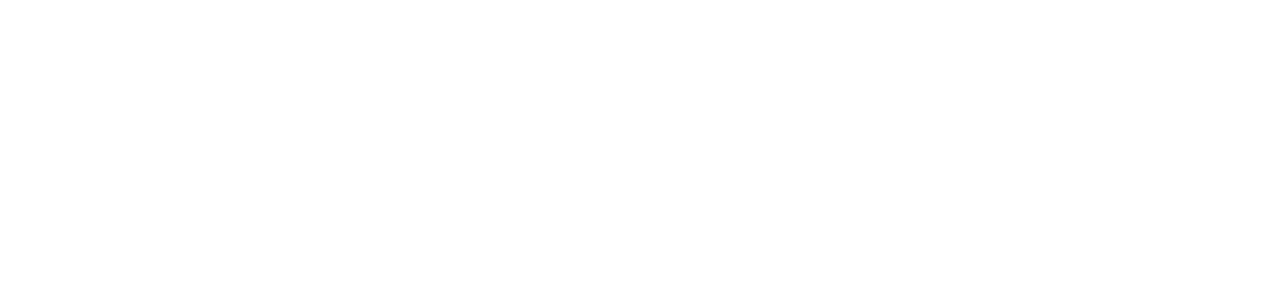
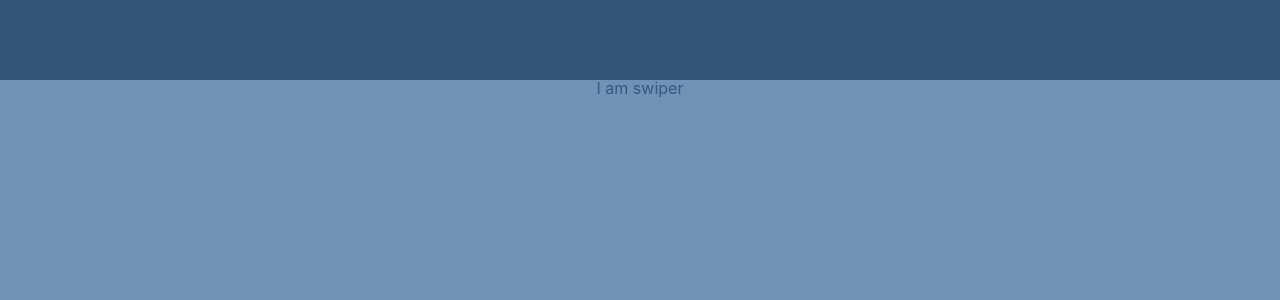
Before and after one commit to Symiac/EC_Base, a Vue app in the folder fontend/: page / in a window 1280 px wide. Shown: the top 300 px of the page. Built offline with nearby package versions, Linux system fonts and the light colour scheme.

Commit message:
init block

```diff
--- a/fontend/src/App.vue
+++ b/fontend/src/App.vue
@@ -1,16 +1,18 @@
 <template>
   <div id="app">
-
+    <v-header></v-header>
+    <v-swiper></v-swiper>
   </div>
 </template>
 
 <script>
-import HelloWorld from './components/HelloWorld.vue'
-
+import swiper from './components/swiper/swiper'
+import header from './components/header/header'
 export default {
   name: 'app',
   components: {
-
+    "v-header":header,
+    "v-swiper":swiper
   }
 }
 </script>
@@ -22,6 +24,7 @@
   -moz-osx-font-smoothing: grayscale;
   text-align: center;
   color: #2c3e50;
-  margin-top: 60px;
+  /* margin-top: 60px; */
 }
+
 </style>
--- /dev/null
+++ b/fontend/src/assets/global.css
@@ -0,0 +1,10 @@
+.clearfix:after {
+    content: ".";
+    display: block;
+    height: 0;
+    clear: both;
+    visibility: hidden
+  }
+  .clearfix {
+    height: 1%;
+  }
--- /dev/null
+++ b/fontend/src/assets/reset.css
@@ -0,0 +1,130 @@
+html,
+body,
+div,
+span,
+applet,
+object,
+iframe,
+h1,
+h2,
+h3,
+h4,
+h5,
+h6,
+p,
+blockquote,
+pre,
+a,
+abbr,
+acronym,
+address,
+big,
+cite,
+code,
+del,
+dfn,
+em,
+img,
+ins,
+kbd,
+q,
+s,
+samp,
+small,
+strike,
+strong,
+sub,
+sup,
+tt,
+var,
+b,
+u,
+i,
+center,
+dl,
+dt,
+dd,
+ol,
+ul,
+li,
+fieldset,
+form,
+label,
+legend,
+table,
+caption,
+tbody,
+tfoot,
+thead,
+tr,
+th,
+td,
+article,
+aside,
+canvas,
+details,
+embed,
+figure,
+figcaption,
+footer,
+header,
+hgroup,
+menu,
+nav,
+output,
+ruby,
+section,
+summary,
+time,
+mark,
+audio,
+video {
+  margin: 0;
+  padding: 0;
+  border: 0;
+  font-size: 100%;
+  font: inherit;
+  vertical-align: baseline;
+font-family: -apple-system, BlinkMacSystemFont, 'Segoe UI', Roboto, Oxygen, Ubuntu, Cantarell, 'Open Sans', 'Helvetica Neue', sans-serif}
+
+/* HTML5 display-role reset for older browsers */
+article,
+aside,
+details,
+figcaption,
+figure,
+footer,
+header,
+hgroup,
+menu,
+nav,
+section {
+  display: block;
+}
+
+body {
+  line-height: 1;
+}
+
+ol,
+ul {
+  list-style: none;
+}
+
+blockquote,
+q {
+  quotes: none;
+}
+
+blockquote:before,
+blockquote:after,
+q:before,
+q:after {
+  content: '';
+  content: none;
+}
+
+table {
+  border-collapse: collapse;
+  border-spacing: 0;
+}
--- /dev/null
+++ b/fontend/src/components/header/header.vue
@@ -0,0 +1,29 @@
+<template>
+    <div class="v-header">
+        <div class="inner">
+
+        </div>
+    </div>
+</template>
+
+<script>
+    export default {
+        name:"v-header"
+    }
+</script>
+
+<style scoped>
+.v-header{
+    width: 100%;
+    height: 80px;
+    background: #333;
+}
+.inner{
+    position: fixed;
+    left: 0;
+    top:0;
+    width: 100%;
+    height:100%;
+    background: rgba(50, 100, 150, .7)
+}
+</style>
--- /dev/null
+++ b/fontend/src/components/swiper/swiper.vue
@@ -0,0 +1,15 @@
+<template>
+    <div>
+        I am swiper
+    </div>
+</template>
+
+<script>
+    export default {
+        name:"v-swiper"
+    }
+</script>
+
+<style scoped>
+
+</style>
--- a/fontend/src/main.js
+++ b/fontend/src/main.js
@@ -1,5 +1,9 @@
 import Vue from 'vue'
 import App from './App.vue'
+
+
+import './assets/global.css'
+import './assets/reset.css'
 
 Vue.config.productionTip = false
 
```
